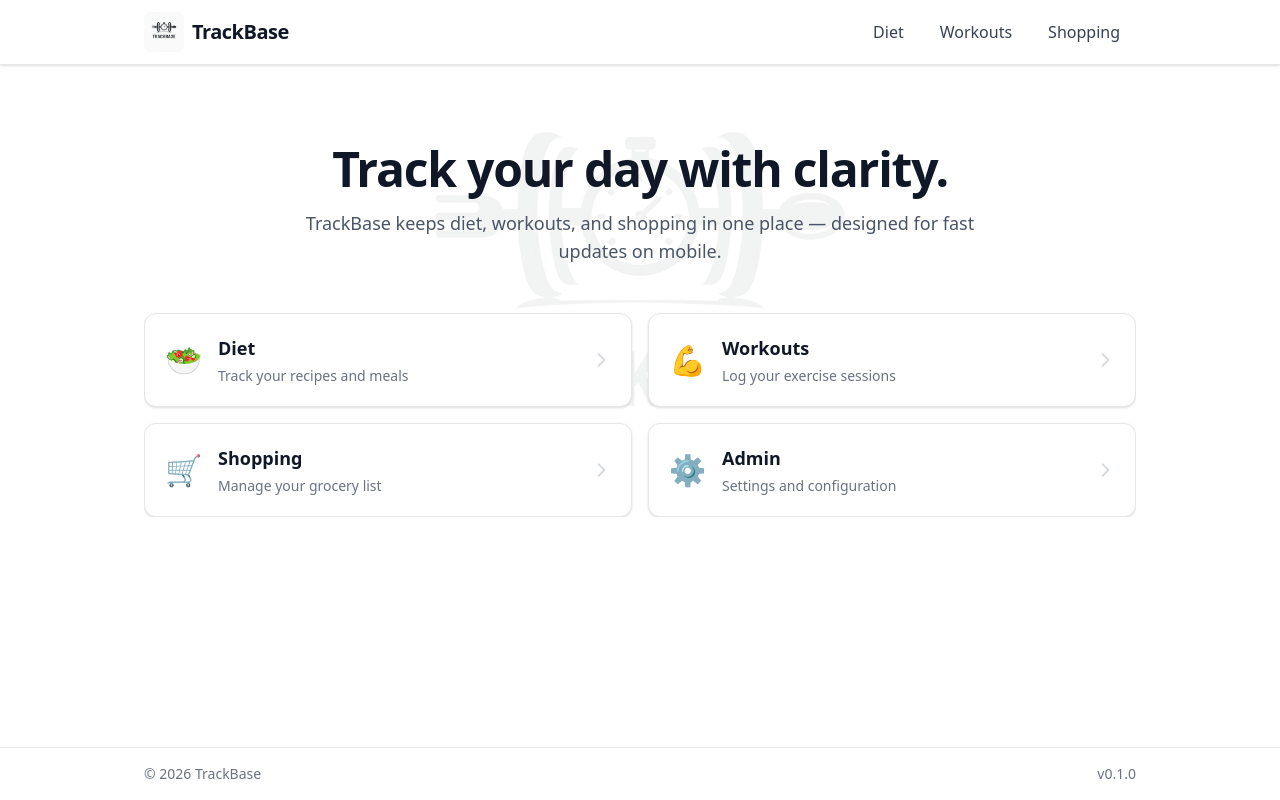
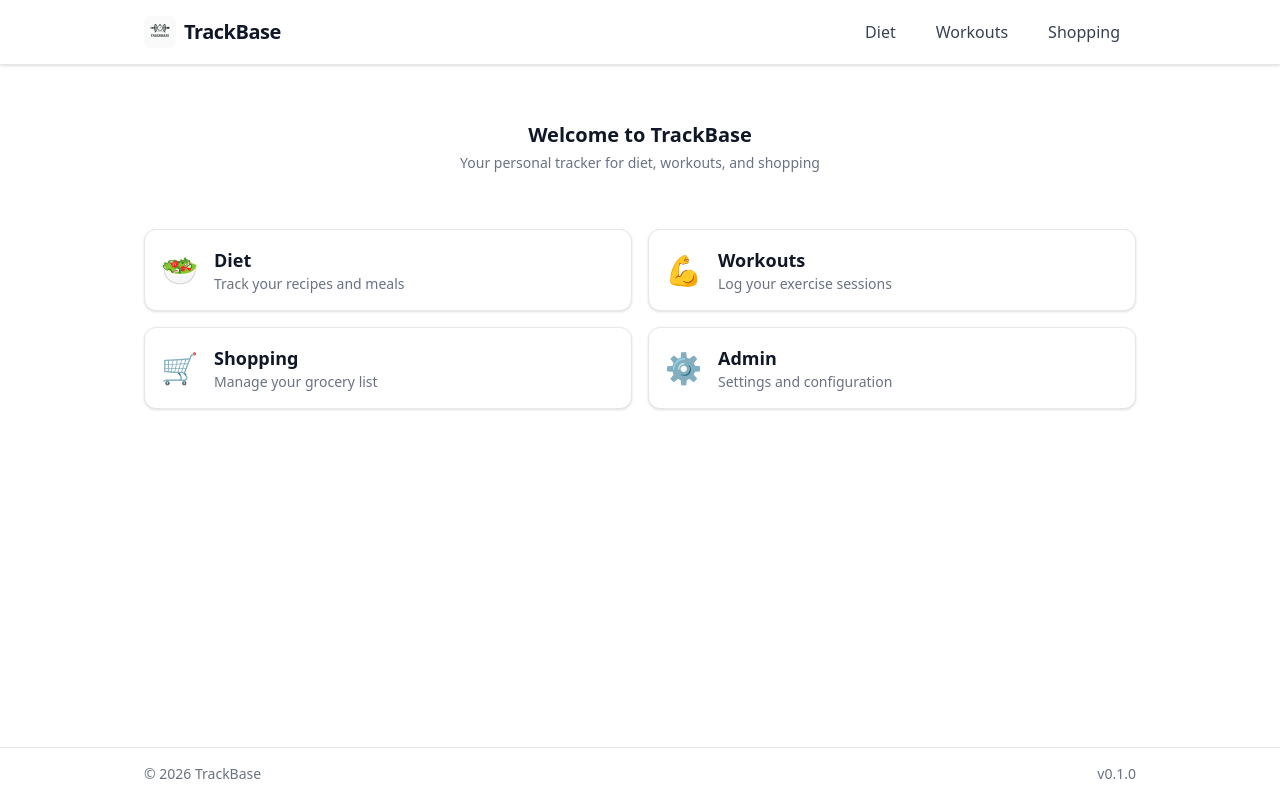
Before and after one commit to divdimitrov/trackBase, a Next.js app: page / in a window 1280 px wide. Built offline with nearby package versions, Linux system fonts and the light colour scheme.

Commit message:
Revert "Redesign home: SaaS hero + watermark"
This reverts commit 060f53b8c9219dee2703869e2047d5e89169a134.

```diff
--- a/src/app/page.tsx
+++ b/src/app/page.tsx
@@ -1,5 +1,4 @@
 import Link from 'next/link';
-import Image from 'next/image';
 
 const sections = [
   {
@@ -30,65 +29,32 @@ const sections = [
 
 export default function Home() {
   return (
-    <div className="relative overflow-hidden">
-      {/* Background watermark */}
-      <div className="pointer-events-none select-none absolute inset-0 flex items-start justify-center pt-10 sm:pt-0 sm:items-center">
-        <div className="relative w-[520px] h-[520px] sm:w-[680px] sm:h-[680px] opacity-[0.06]">
-          <Image
-            src="/trackbase-logo.png"
-            alt=""
-            fill
-            sizes="(max-width: 640px) 520px, 680px"
-            className="object-contain"
-            priority
-          />
-        </div>
+    <div className="space-y-6">
+      <div className="text-center py-8">
+        <h1 className="text-xl font-semibold text-gray-900 mb-1">
+          Welcome to TrackBase
+        </h1>
+        <p className="text-sm text-gray-500">
+          Your personal tracker for diet, workouts, and shopping
+        </p>
       </div>
 
-      <div className="relative space-y-10">
-        {/* Hero */}
-        <section className="text-center pt-10 sm:pt-14 pb-2">
-          <h1 className="text-3xl sm:text-5xl font-bold tracking-tight text-gray-900">
-            Track your day with clarity.
-          </h1>
-          <p className="mt-4 text-base sm:text-lg text-gray-600 max-w-2xl mx-auto">
-            TrackBase keeps diet, workouts, and shopping in one place — designed for fast updates on mobile.
-          </p>
-        </section>
-
-        {/* Primary cards */}
-        <section className="grid gap-4 sm:grid-cols-2">
+      <div className="grid gap-4 sm:grid-cols-2">
         {sections.map((section) => (
           <Link
             key={section.href}
             href={section.href}
-              className="group flex items-center gap-4 p-5 bg-white rounded-xl border border-gray-200 shadow-sm hover:shadow-md hover:border-gray-300 transition-all min-h-[92px] active:scale-[0.98]"
+            className="flex items-center gap-4 p-4 bg-white rounded-xl border border-gray-200 shadow-sm hover:shadow-md hover:border-gray-300 transition-all min-h-[80px] active:scale-[0.98]"
           >
             <span className="text-3xl">{section.emoji}</span>
-              <div className="flex-1">
-                <h2 className="text-lg font-semibold text-gray-900 group-hover:text-blue-700 transition-colors">
+            <div>
+              <h2 className="text-lg font-semibold text-gray-900">
                 {section.title}
               </h2>
-                <p className="mt-1 text-sm text-gray-500">{section.description}</p>
+              <p className="text-sm text-gray-500">{section.description}</p>
             </div>
-              <span className="hidden sm:inline text-gray-300 group-hover:text-blue-300 transition-colors">
-                <svg
-                  className="w-5 h-5"
-                  fill="none"
-                  stroke="currentColor"
-                  viewBox="0 0 24 24"
-                >
-                  <path
-                    strokeLinecap="round"
-                    strokeLinejoin="round"
-                    strokeWidth={2}
-                    d="M9 5l7 7-7 7"
-                  />
-                </svg>
-              </span>
           </Link>
         ))}
-        </section>
       </div>
     </div>
   );
--- a/src/components/Navigation.tsx
+++ b/src/components/Navigation.tsx
@@ -24,16 +24,16 @@ export default function Navigation() {
             <Image
               src="/trackbase-logo.png"
               alt="TrackBase logo"
-              width={40}
-              height={40}
+              width={32}
+              height={32}
               priority
               className="rounded-md"
             />
-            <span className="text-xl font-semibold tracking-tight">TrackBase</span>
+            <span className="text-lg sm:text-xl font-semibold tracking-tight">TrackBase</span>
           </Link>
 
           {/* Desktop navigation */}
-          <nav className="hidden md:flex items-center gap-1">
+          <nav className="hidden md:flex items-center gap-2">
             {navItems.map((item) => (
               <Link
                 key={item.href}
```
Lines whose indentation alone changed are shown as unchanged.
